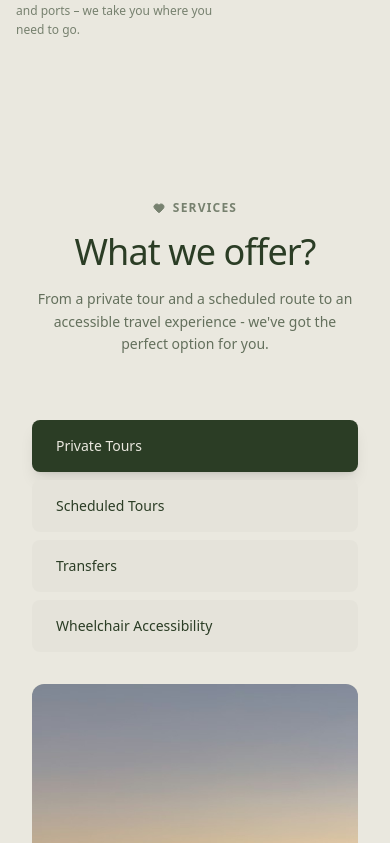
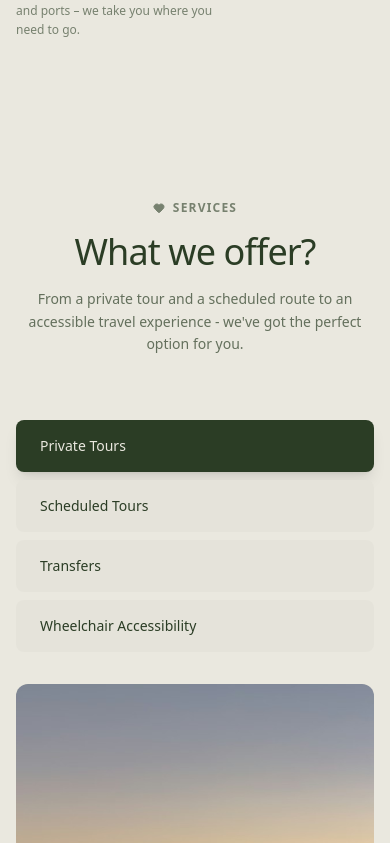
Before and after one commit to akins-dev/travel-agency-website, a Next.js app: page / in a window 390 px wide. Shown: the part 1981-2824 px from the top of the page. Built offline with nearby package versions, Linux system fonts and the light colour scheme.

Commit message:
chore: services page a uniform responsiveness

```diff
--- a/src/components/pages/home/Services.tsx
+++ b/src/components/pages/home/Services.tsx
@@ -80,7 +80,7 @@ export default function ServicesSection() {
   const [activeTab, setActiveTab] = useState(0);
 
   return (
-    <section className="bg-[#EAE8DF] w-full px-4 md:px-8 py-20 text-[#2B3D25] font-sans">
+    <section className="bg-[#EAE8DF] w-full py-20 text-[#2B3D25] font-sans">
       {/* --- HEADER --- */}
       <div className="text-center space-y-4 mb-16">
         <div className="flex items-center justify-center gap-2 opacity-60">
```
